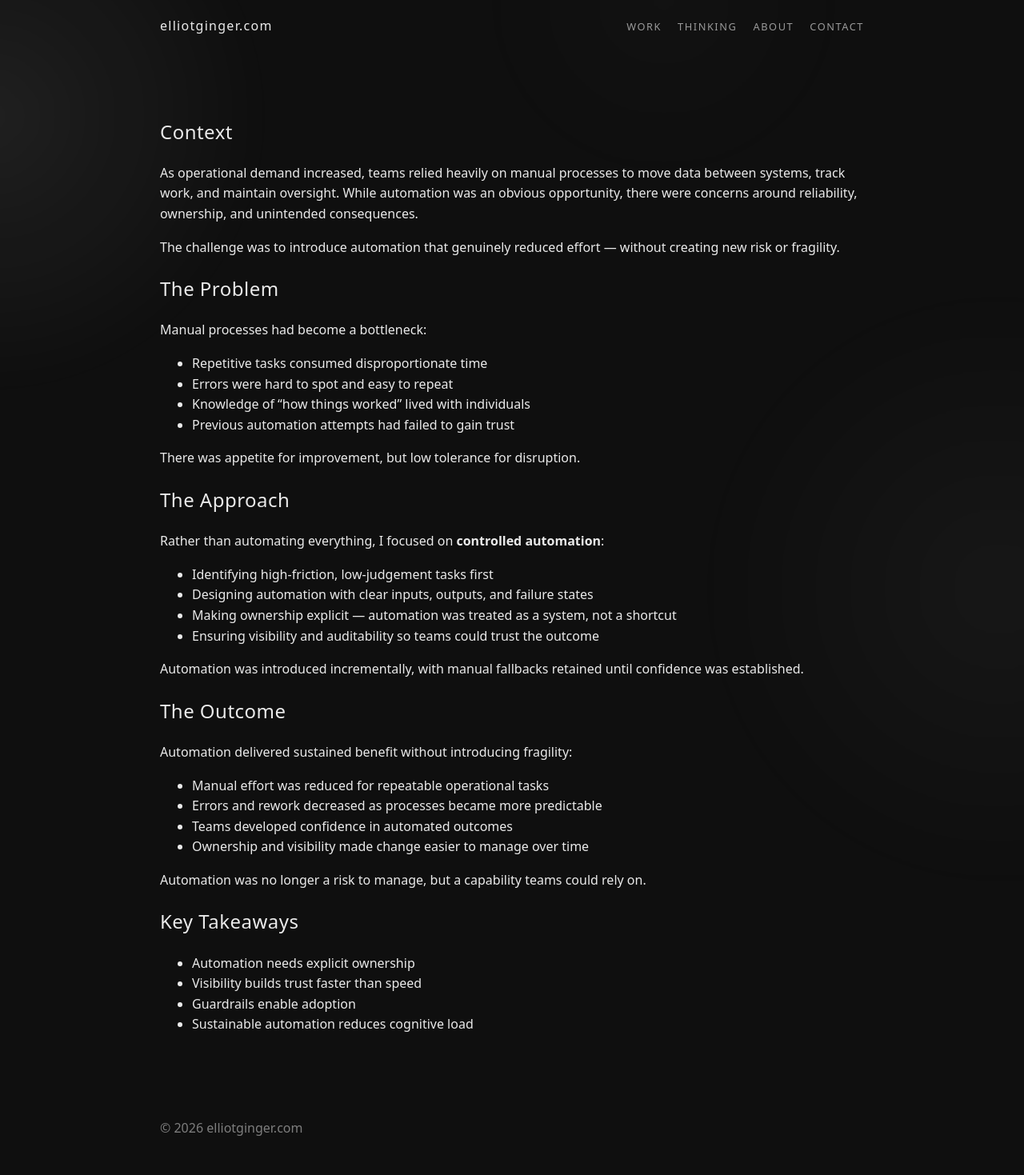
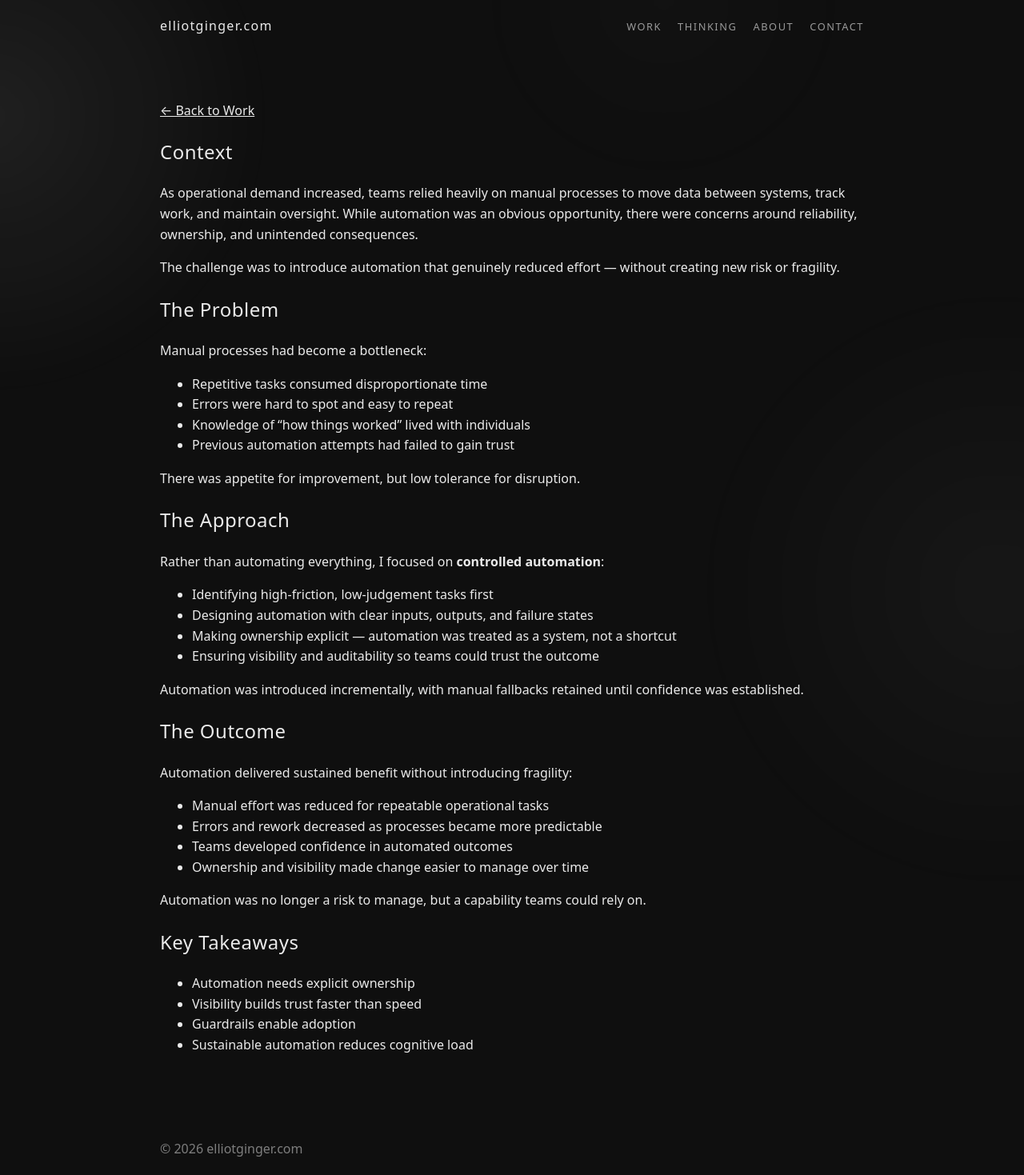
Before and after one commit to ElliotGinge/elliotginger.com, a Jekyll site: the page built from work/automation-with-control.md, in a window 1280 px wide. Shown: the whole page at 80% size. Built offline with Jekyll 4.4.1, drawn with Linux system fonts in a browser that asks for light colours; before the commit the page ends 1444 px from its top, so only the background shows below that.

Commit message:
Update default.html

```diff
--- a/_layouts/default.html
+++ b/_layouts/default.html
@@ -30,7 +30,16 @@
 
     <main class="site-main">
       <div class="wrap">
+
+        {% assign p = page.url | default: "" %}
+        {% if p contains '/work/' and p != '/work/' %}
+          <div class="backlink">
+            <a href="/work/">← Back to Work</a>
+          </div>
+        {% endif %}
+
         {{ content }}
+
       </div>
     </main>
 
```
